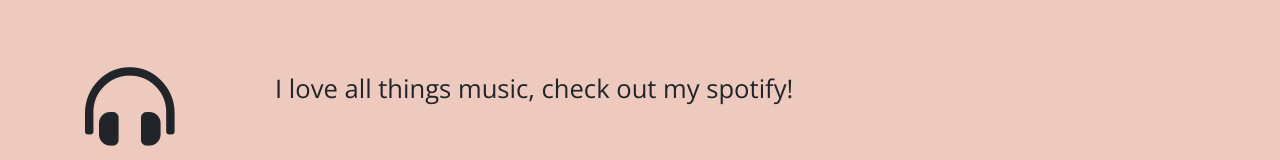
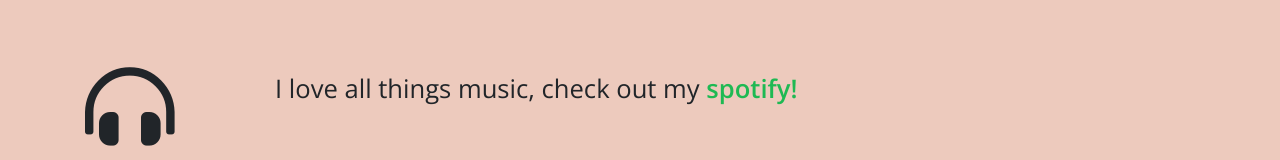
Before and after one commit to jordanrmess/jordanrmess.github.io, a website: page index.html in a window 1280 px wide. Shown: the part 1295-1455 px from the top of the page. Drawn offline with nearby package versions, Linux system fonts and the light colour scheme.

Commit message:
font changes

```diff
--- a/css/styles.css
+++ b/css/styles.css
@@ -269,3 +269,8 @@
   padding: 20px;
   font-size: 150%;
 }
+
+.spotify-link{
+  font-weight:600;
+  color: #1eb953;
+}
--- a/index.html
+++ b/index.html
@@ -96,7 +96,7 @@
               <i class="fas fa-headphones-alt fa-4x"></i>
             </div>
             <div class="col-10 col-xs-8 about_item">
-                <p>I love all things music, check out my spotify! </p>
+                <p>I love all things music, check out my <span class="spotify-link"><a class="spotify-link" href="https://open.spotify.com/playlist/13AWzDzGK099oBVbjg6vvq?si=_5QkwBn9QXyymlbSqVGL-w">spotify! </a></span></p>
             </div>
           </div>
 
```
